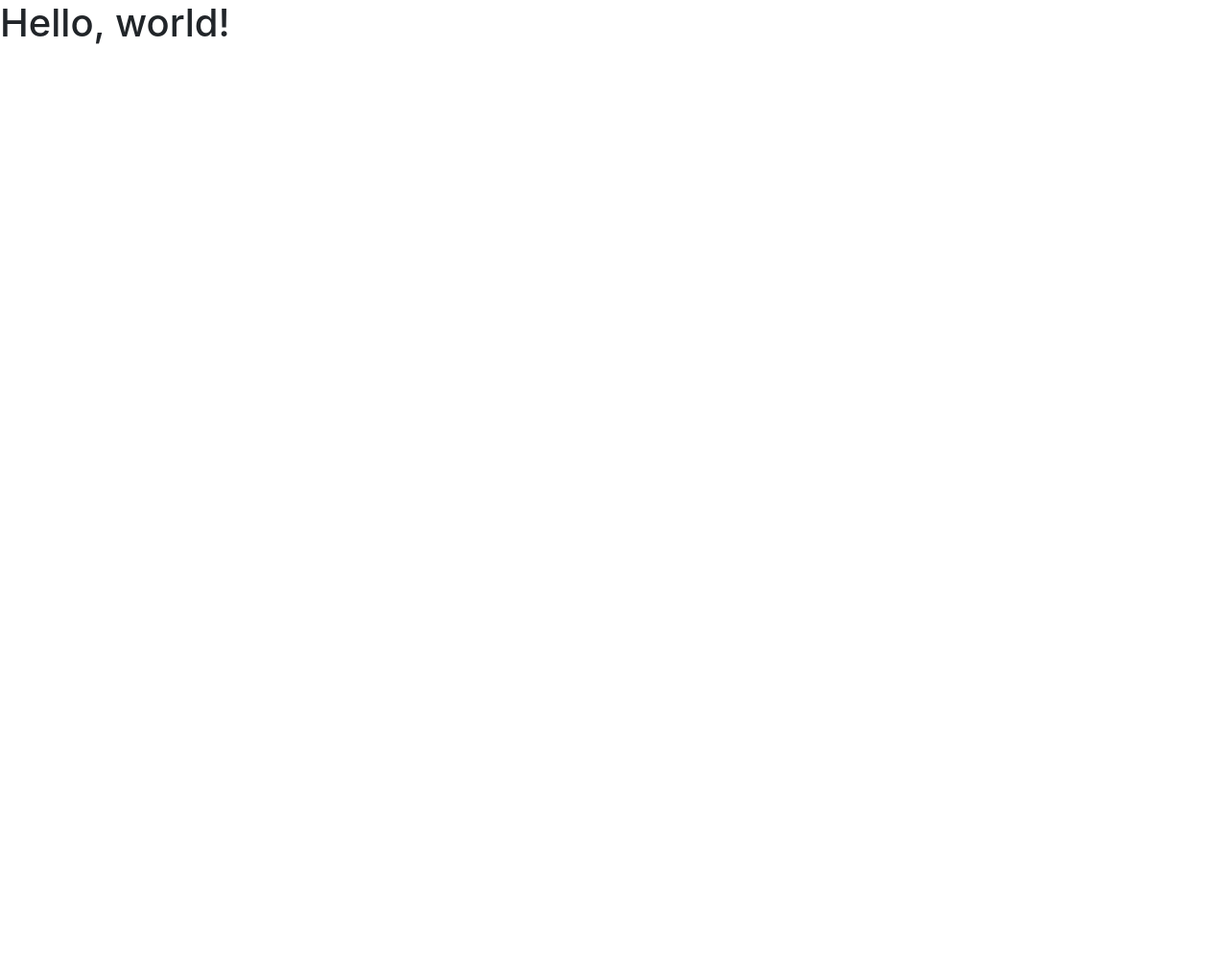
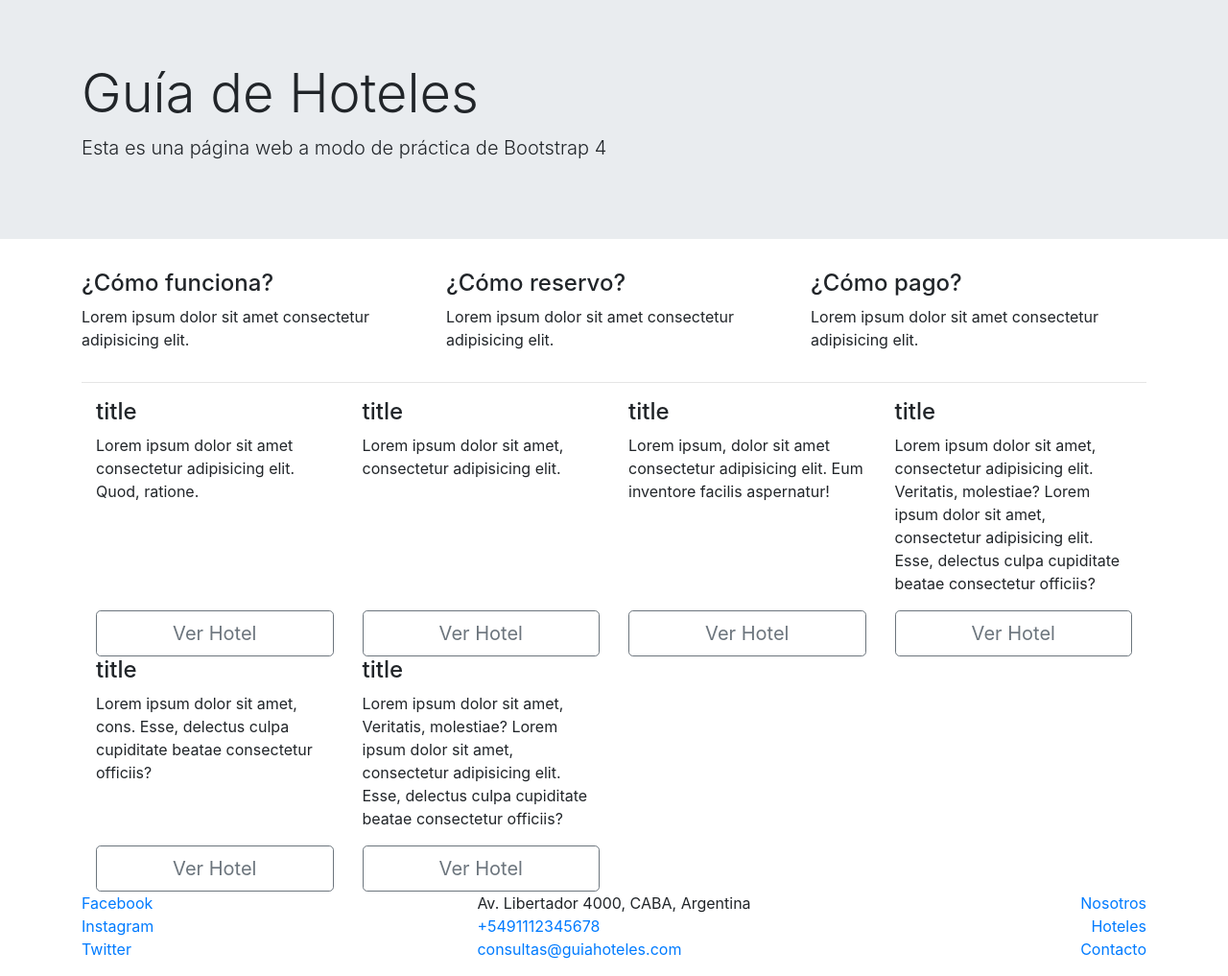
Before and after one commit to sebastianRellihan/guia-hoteles, a website: page index.html in a window 1280 px wide. Shown: the whole page at 96% size. Before the commit the page ends 800 px from the top, so only its background shows below. Drawn offline with nearby package versions, Linux system fonts and the light colour scheme.

Commit message:
Maquetado inicial

```diff
--- a/index.html
+++ b/index.html
@@ -8,10 +8,137 @@
     <!-- Bootstrap CSS -->
     <link rel="stylesheet" href="./node_modules/bootstrap/dist/css/bootstrap.min.css">
 
-    <title>Hello, world!</title>
+    <!-- My CSS -->
+    <link rel="stylesheet" href="./public/css/main.css">
+
+    <title>Guiía de Hoteles</title>
   </head>
   <body>
-    <h1>Hello, world!</h1>
+
+    <header>
+      <div class="jumbotron jumbotron-fluid">
+        <div class="container">
+          <h1 class="display-4">Guía de Hoteles</h1>
+          <p class="lead">Esta es una página web a modo de práctica de Bootstrap 4</p>
+        </div>
+      </div>
+    </header>
+
+    <main>
+      <div class="container">
+        <div class="row">
+
+
+          <div class="col-12 col-sm-4">
+            <h4>¿Cómo funciona?</h4>
+            <p>Lorem ipsum dolor sit amet consectetur adipisicing elit.</p>
+          </div>
+
+          <div class="col-12 col-sm-4">
+            <h4>¿Cómo reservo?</h4>
+            <p>Lorem ipsum dolor sit amet consectetur adipisicing elit.</p>
+          </div>
+
+          <div class="col-12 col-sm-4">
+            <h4>¿Cómo pago?</h4>
+            <p>Lorem ipsum dolor sit amet consectetur adipisicing elit.</p>
+          </div>
+
+        </div>
+
+        <hr>
+
+        <div class="d-flex flex-wrap">
+
+          <div class="hotel-card col-12 col-md-6 col-lg-4 col-xl-3 d-flex flex-column justify-content-between">
+            <div>
+              <h4>title</h4>
+              <p>Lorem ipsum dolor sit amet consectetur adipisicing elit. Quod, ratione.</p>
+            </div>
+            <div>
+              <button type="button" class="btn btn-outline-secondary btn-lg btn-block">Ver Hotel</button>
+            </div>
+          </div>
+
+          <div class="hotel-card col-12 col-md-6 col-lg-4 col-xl-3 d-flex flex-column justify-content-between">
+            <div>
+              <h4>title</h4>
+              <p>Lorem ipsum dolor sit amet, consectetur adipisicing elit.</p>
+            </div>
+            <div>
+              <button type="button" class="btn btn-outline-secondary btn-lg btn-block">Ver Hotel</button>
+            </div>
+          </div>
+
+          <div class="hotel-card col-12 col-md-6 col-lg-4 col-xl-3 d-flex flex-column justify-content-between">
+            <div>
+              <h4>title</h4>
+              <p>Lorem ipsum, dolor sit amet consectetur adipisicing elit. Eum inventore facilis aspernatur!</p>
+            </div>
+            <div>
+              <button type="button" class="btn btn-outline-secondary btn-lg btn-block">Ver Hotel</button>
+            </div>
+          </div>
+
+          <div class="hotel-card col-12 col-md-6 col-lg-4 col-xl-3 d-flex flex-column justify-content-between">
+            <div>
+              <h4>title</h4>
+              <p>Lorem ipsum dolor sit amet, consectetur adipisicing elit. Veritatis, molestiae? Lorem ipsum dolor sit amet, consectetur adipisicing elit. Esse, delectus culpa cupiditate beatae consectetur officiis?</p>
+            </div>
+            <div>
+              <button type="button" class="btn btn-outline-secondary btn-lg btn-block">Ver Hotel</button>
+            </div>
+          </div>
+
+          <div class="hotel-card col-12 col-md-6 col-lg-4 col-xl-3 d-flex flex-column justify-content-between">
+            <div>
+              <h4>title</h4>
+              <p>Lorem ipsum dolor sit amet, cons. Esse, delectus culpa cupiditate beatae consectetur officiis?</p>
+            </div>
+            <div>
+              <button type="button" class="btn btn-outline-secondary btn-lg btn-block">Ver Hotel</button>
+            </div>
+          </div>
+
+          <div class="hotel-card col-12 col-md-6 col-lg-4 col-xl-3 d-flex flex-column justify-content-between">
+            <div>
+              <h4>title</h4>
+              <p>Lorem ipsum dolor sit amet,  Veritatis, molestiae? Lorem ipsum dolor sit amet, consectetur adipisicing elit. Esse, delectus culpa cupiditate beatae consectetur officiis?</p>
+            </div>
+            <div>
+              <button type="button" class="btn btn-outline-secondary btn-lg btn-block">Ver Hotel</button>
+            </div>
+          </div>
+
+        </div>
+      </div>
+    </main>
+
+    <footer>
+      <div class="container">
+        <div class="row d-flex flex-column flex-sm-row justify-content-between">
+
+          <div class="col-sm-4 d-flex flex-column text-center align-items-sm-start">
+            <a href="">Facebook</a>
+            <a href="">Instagram</a>
+            <a href="">Twitter</a>
+          </div>
+          <div class="col-sm-4 text-center text-sm-left d-flex justify-content-center">
+            <address>
+              Av. Libertador 4000, CABA, Argentina <br>
+              <a href="tel: +5491112345678">+5491112345678</a><br>
+              <a href="mailto:consultas@guiahoteles.com">consultas@guiahoteles.com</a>
+            </address>
+            </div>
+          <div class="col-sm-4 d-flex flex-column text-center align-items-sm-end">
+            <a href="">Nosotros</a>
+            <a href="">Hoteles</a>
+            <a href="">Contacto</a>
+          </div>
+
+        </div>
+      </div>
+    </footer>
 
     <!-- Optional JavaScript -->
     <!-- jQuery first, then Popper.js, then Bootstrap JS -->
```
